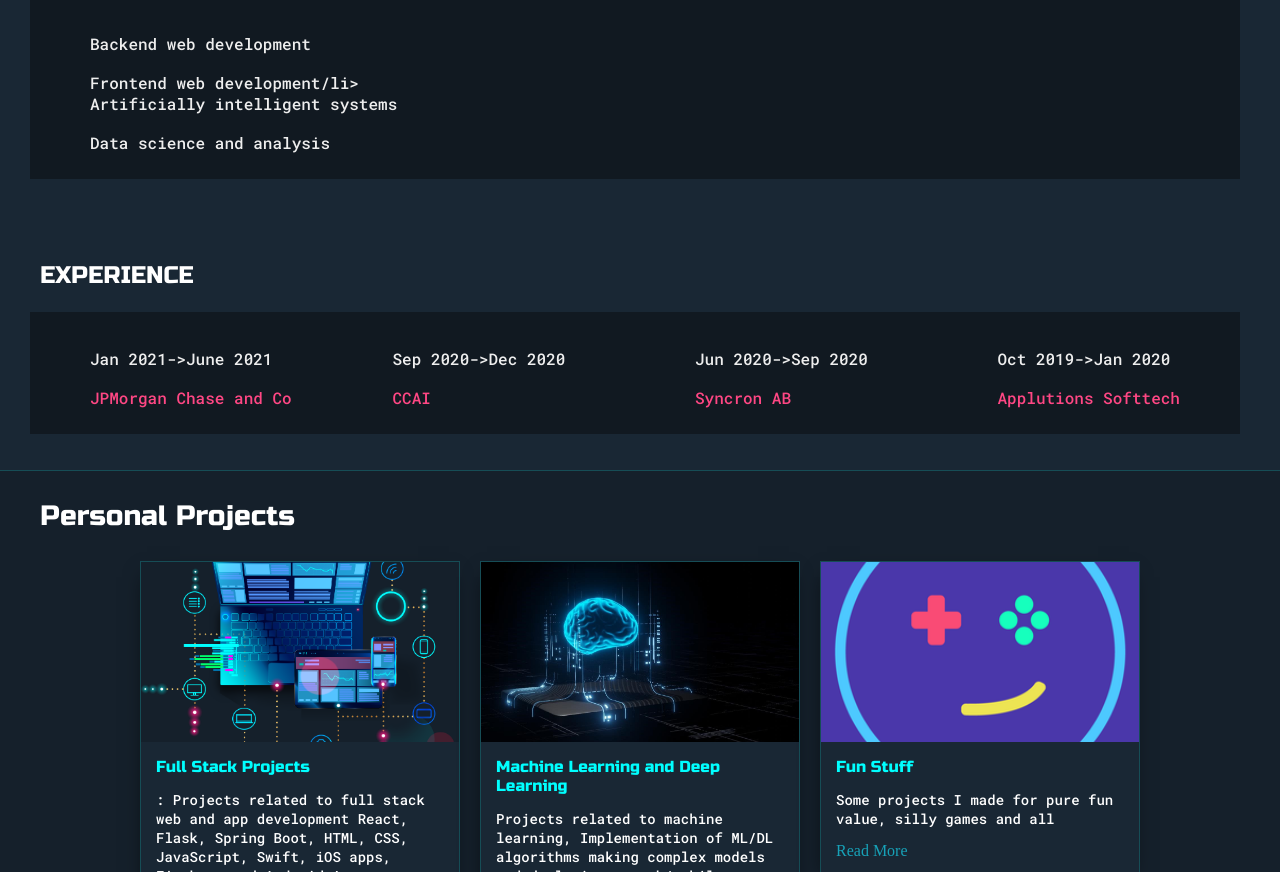
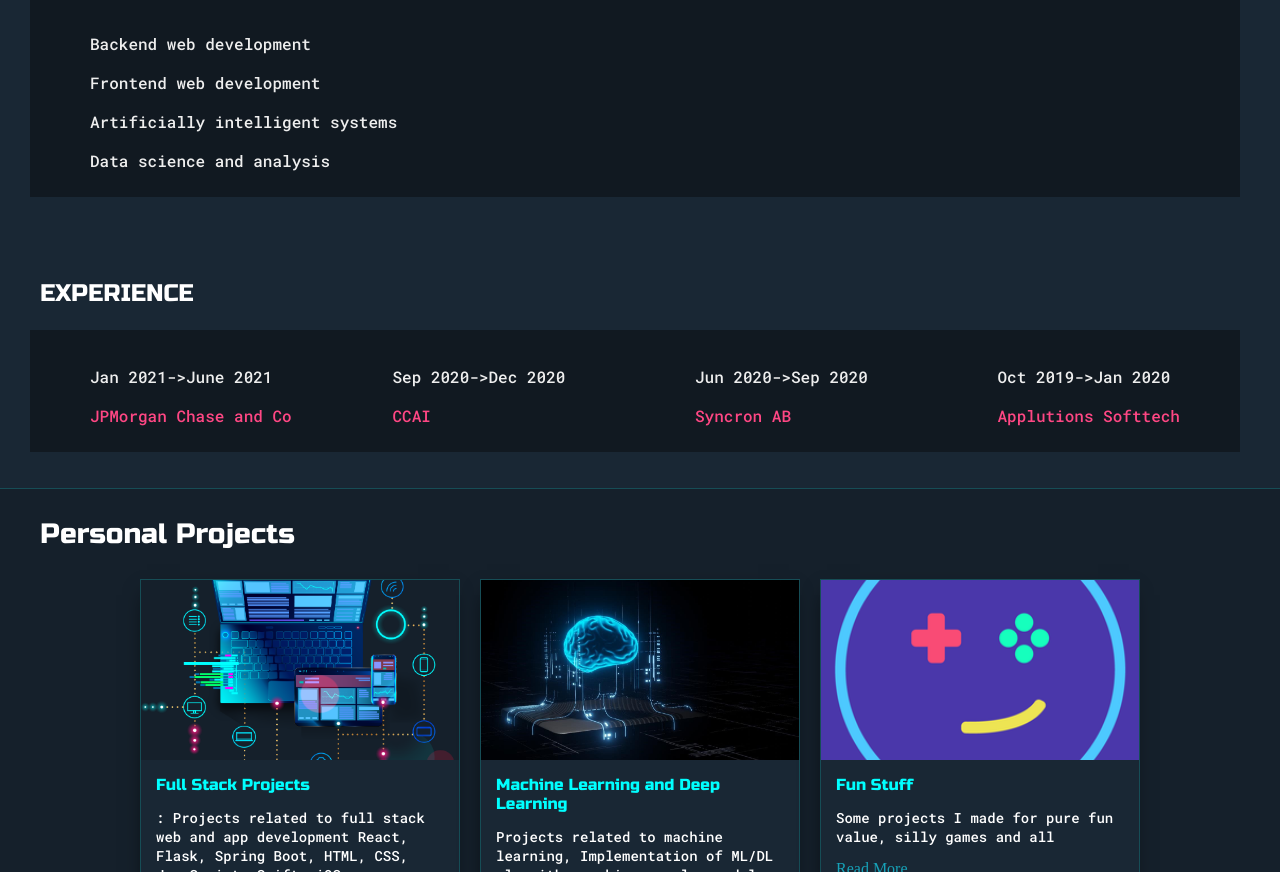
Before and after one commit to nikhil1699/nikhil1699.github.io, a plain HTML site: page index.html in a window 1280 px wide. Shown: the part 1434-2306 px from the top of the page. Drawn offline with Linux system fonts and the light colour scheme.

Commit message:
Bug fix #1

```diff
--- a/index.html
+++ b/index.html
@@ -183,7 +183,7 @@
 					<ul>
 					  <li>Backend web development</li>
 					  <br />
-					  <li>Frontend web development/li>
+					  <li>Frontend web development</li>
 					  <br />
 					  <li>Artificially intelligent systems</li>
 					  <br />
--- a/static/projects.css
+++ b/static/projects.css
@@ -5,7 +5,7 @@
 }*/
 
 body{
-  font-family: "Ubuntu", sans-serif;
+  font-family: "Roboto Mono", sans-serif;
 }
 
 
```
